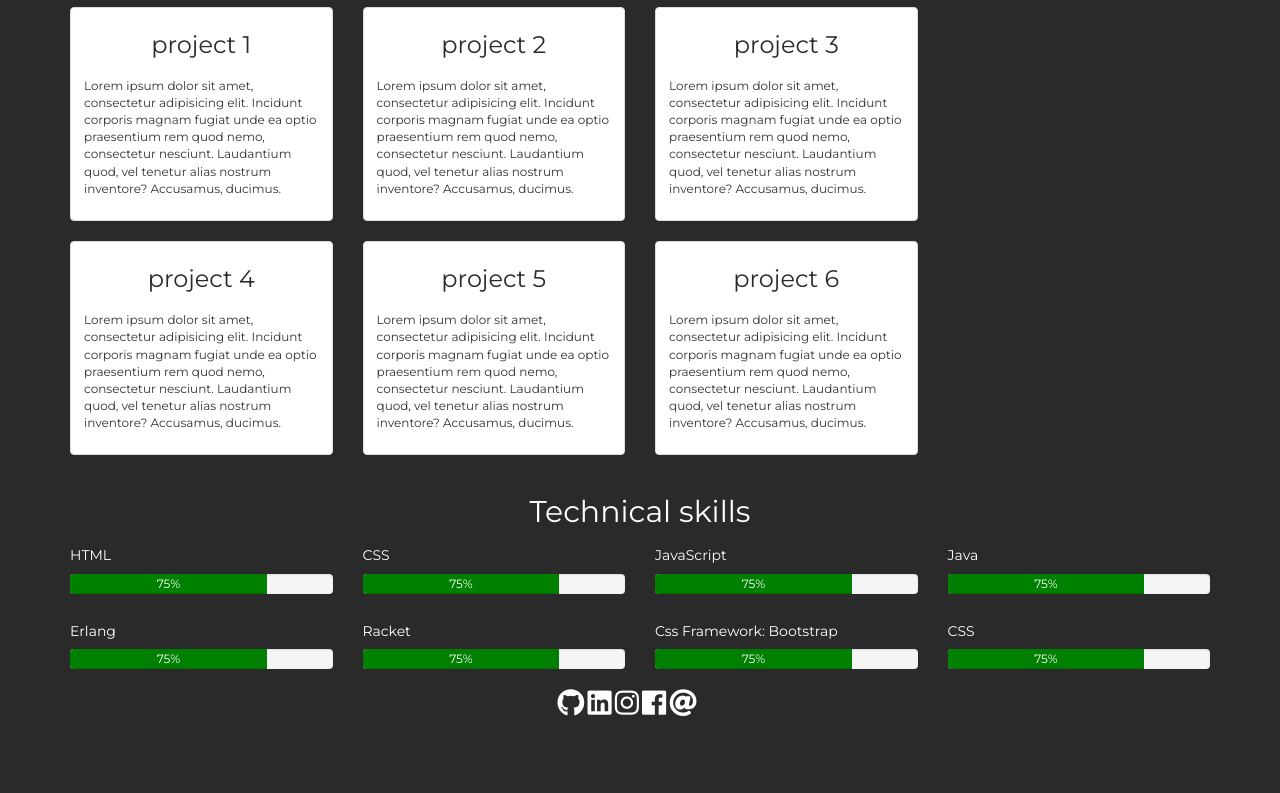
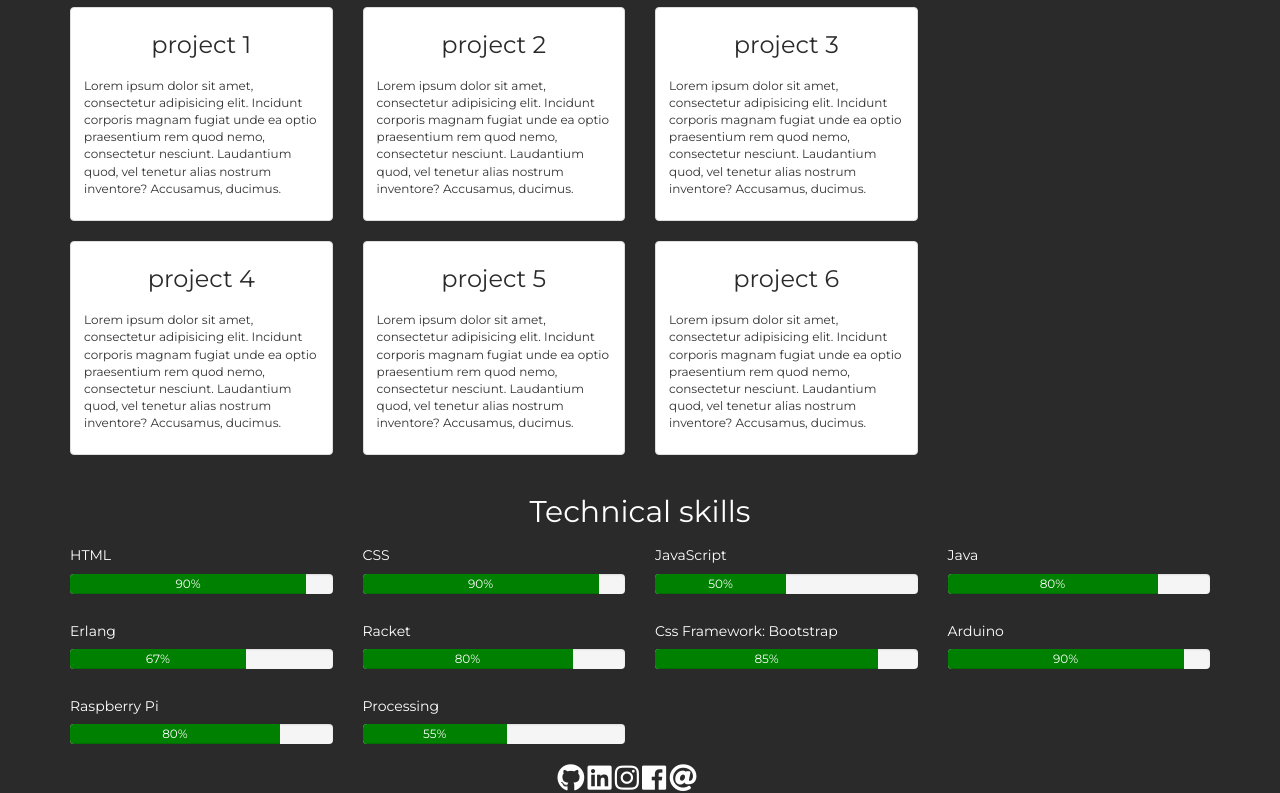
Before and after one commit to HussinSaheb/Portfolio, a plain HTML site: page index.html in a window 1280 px wide. Shown: the part 1381-2174 px from the top of the page. Before the commit the page ends 2098 px from the top, so only its background shows below. Drawn offline with nearby package versions, Linux system fonts and the light colour scheme; a web font is replaced by a local one.

Commit message:
Added correct % on skills

```diff
--- a/index.html
+++ b/index.html
@@ -55,10 +55,10 @@
           <article class="col-xs-6 col-md-6 visible-md visible-lg">
             <img src="images/portrait.jpg" alt="image not supported">
           </article>
-        </div>
+        </div><!-- end of row-->
         <a class="col-xs-offset-5 visible-xs" href="#top"><span class="glyphicon glyphicon-chevron-up"></span></a>
       </section> <!--end of container-->
-      <section class="container" id="portfolio">
+      <section class="container" id="project">
         <div class="row">
           <div class="col-xs-12 col-sm-12 col-md-12 col-lg-12">
             <h2 id="project">Projects</h2>
@@ -143,25 +143,25 @@
           <div class="col-xs-12 col-sm-12 col-md-3 col-lg-3">
             <h5>HTML</h5>
             <div class="progress">
-              <div class="progress-bar" role="progressbar" style="width: 75%" aria-valuenow="75" aria-valuemin="0" aria-valuemax="100">75%</div>
+              <div class="progress-bar" role="progressbar" style="width: 90%" aria-valuenow="90" aria-valuemin="0" aria-valuemax="100">90%</div>
             </div>
           </div>
           <div class="col-xs-12 col-sm-12 col-md-3 col-lg-3">
             <h5>CSS</h5>
             <div class="progress">
-              <div class="progress-bar" role="progressbar" style="width: 75%" aria-valuenow="75" aria-valuemin="0" aria-valuemax="100">75%</div>
+              <div class="progress-bar" role="progressbar" style="width: 90%" aria-valuenow="90" aria-valuemin="0" aria-valuemax="100">90%</div>
             </div>
           </div>
           <div class="col-xs-12 col-sm-12 col-md-3 col-lg-3">
             <h5>JavaScript</h5>
             <div class="progress">
-              <div class="progress-bar" role="progressbar" style="width: 75%" aria-valuenow="75" aria-valuemin="0" aria-valuemax="100">75%</div>
+              <div class="progress-bar" role="progressbar" style="width: 50%" aria-valuenow="50" aria-valuemin="0" aria-valuemax="100">50%</div>
             </div>
           </div>
           <div class="col-xs-12 col-sm-12 col-md-3 col-lg-3">
             <h5>Java</h5>
             <div class="progress">
-              <div class="progress-bar" role="progressbar" style="width: 75%" aria-valuenow="75" aria-valuemin="0" aria-valuemax="100">75%</div>
+              <div class="progress-bar" role="progressbar" style="width: 80%" aria-valuenow="80" aria-valuemin="0" aria-valuemax="100">80%</div>
             </div>
           </div>
         </div><!-- end of row-->
@@ -169,25 +169,37 @@
           <div class="col-xs-12 col-sm-12 col-md-3 col-lg-3">
             <h5>Erlang</h5>
             <div class="progress">
-              <div class="progress-bar" role="progressbar" style="width: 75%" aria-valuenow="75" aria-valuemin="0" aria-valuemax="100">75%</div>
+              <div class="progress-bar" role="progressbar" style="width: 67%" aria-valuenow="67" aria-valuemin="0" aria-valuemax="100">67%</div>
             </div>
           </div>
           <div class="col-xs-12 col-sm-12 col-md-3 col-lg-3">
             <h5>Racket</h5>
             <div class="progress">
-              <div class="progress-bar" role="progressbar" style="width: 75%" aria-valuenow="75" aria-valuemin="0" aria-valuemax="100">75%</div>
+              <div class="progress-bar" role="progressbar" style="width: 80%" aria-valuenow="80" aria-valuemin="0" aria-valuemax="100">80%</div>
             </div>
           </div>
           <div class="col-xs-12 col-sm-12 col-md-3 col-lg-3">
             <h5>Css Framework: Bootstrap</h5>
             <div class="progress">
-              <div class="progress-bar" role="progressbar" style="width: 75%" aria-valuenow="75" aria-valuemin="0" aria-valuemax="100">75%</div>
+              <div class="progress-bar" role="progressbar" style="width: 85%" aria-valuenow="85" aria-valuemin="0" aria-valuemax="100">85%</div>
             </div>
           </div>
           <div class="col-xs-12 col-sm-12 col-md-3 col-lg-3">
-            <h5>CSS</h5>
+            <h5>Arduino</h5>
             <div class="progress">
-              <div class="progress-bar" role="progressbar" style="width: 75%" aria-valuenow="75" aria-valuemin="0" aria-valuemax="100">75%</div>
+              <div class="progress-bar" role="progressbar" style="width: 90%" aria-valuenow="90" aria-valuemin="0" aria-valuemax="100">90%</div>
+            </div>
+          </div>
+          <div class="col-xs-12 col-sm-12 col-md-3 col-lg-3">
+            <h5>Raspberry Pi</h5>
+            <div class="progress">
+              <div class="progress-bar" role="progressbar" style="width: 80%" aria-valuenow="80" aria-valuemin="0" aria-valuemax="100">80%</div>
+            </div>
+          </div>
+          <div class="col-xs-12 col-sm-12 col-md-3 col-lg-3">
+            <h5>Processing</h5>
+            <div class="progress">
+              <div class="progress-bar" role="progressbar" style="width: 55%" aria-valuenow="55" aria-valuemin="0" aria-valuemax="100">55%</div>
             </div>
           </div>
         </div><!-- end of row-->
```
